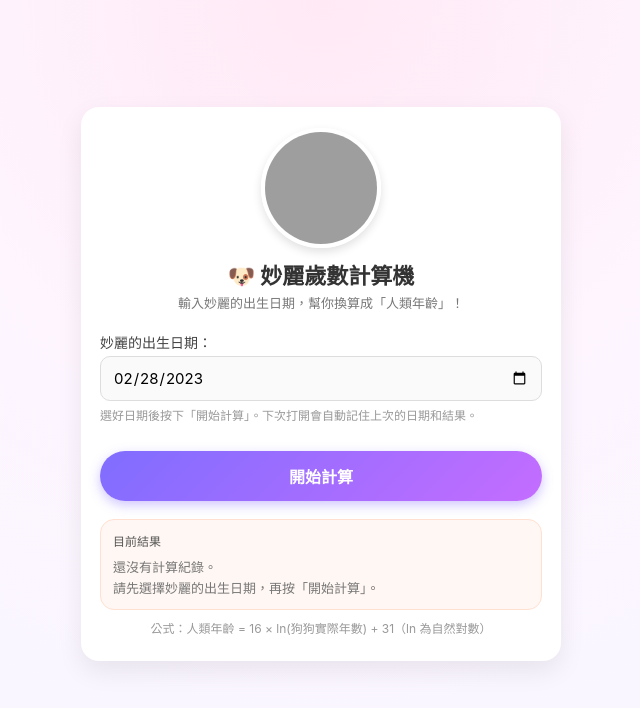
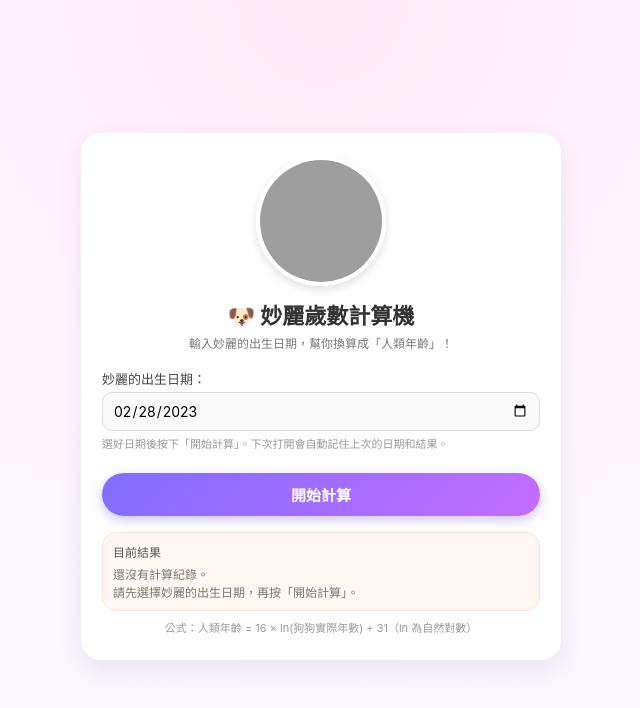
Before and after one commit to yun355626/day12, a plain HTML site: page index.html in a window 1280 px wide. Shown: the whole page, without its empty margins (319-959 px from the left). Drawn offline with Linux system fonts and the light colour scheme; grey boxes are pictures that could not be loaded.

Commit message:
修改頁面

```diff
--- a/index.html
+++ b/index.html
@@ -3,6 +3,9 @@
 <head>
   <meta charset="UTF-8" />
   <title>妙麗歲數計算機</title>
+
+  <!-- 手機版關鍵：讓畫面以裝置寬度為主 -->
+  <meta name="viewport" content="width=device-width, initial-scale=1, maximum-scale=1" />
 
   <style>
     /* 全域設定：字型與盒模型 */
@@ -11,40 +14,48 @@
       font-family: -apple-system, BlinkMacSystemFont, "Segoe UI", sans-serif;
     }
 
-    /* 手機優先：背景 + 置中卡片 */
+    /* 讓整個視窗是一個完整畫面，且頁面本身不出現 X/Y 捲軸 */
+    html,
     body {
+      width: 100%;
+      height: 100%;
       margin: 0;
-      min-height: 100vh;
+      padding: 0;
+      overflow: hidden; /* 頁面層級不出現捲軸 */
+    }
+
+    /* 手機優先背景 + 置中卡片 */
+    body {
+      padding: 8px 10px 16px;
       display: flex;
       justify-content: center;
-      align-items: flex-start;
-      padding:
-        calc(8px + env(safe-area-inset-top, 0px))
-        calc(12px + env(safe-area-inset-right, 0px))
-        calc(16px + env(safe-area-inset-bottom, 0px))
-        calc(12px + env(safe-area-inset-left, 0px));
+      align-items: center;
       background: radial-gradient(circle at top, #ffe9f5 0, #fef5ff 40%, #f6f7ff 100%);
     }
 
-    /* 主卡片容器：手機幾乎滿版，桌機置中 */
+    /* 主卡片：在手機上幾乎滿版，必要時「卡片內部」才垂直捲動 */
     .app-container {
       width: 100%;
-      max-width: 440px;
-      margin: 12px auto 24px;
+      max-width: 480px;
+      max-height: 100%;          /* 不超過螢幕高度 */
+      margin: 0 auto;
       background: #ffffff;
-      border-radius: 18px;
-      padding: 20px 18px 22px;
-      box-shadow: 0 10px 26px rgba(0, 0, 0, 0.08);
+      border-radius: 20px;
+      padding: 22px 20px 24px;
+      box-shadow: 0 8px 24px rgba(0, 0, 0, 0.08);
       border: 1px solid rgba(255, 255, 255, 0.9);
+
+      overflow-y: auto;          /* 只在卡片內部允許垂直捲動 */
+      overflow-x: hidden;        /* 不會出現水平捲軸 */
     }
 
     /* 狗狗圓形頭像 */
     .dog-photo {
-      width: 104px;
-      height: 104px;
+      width: 120px;
+      height: 120px;
       border-radius: 50%;
       overflow: hidden;
-      margin: 0 auto 10px;
+      margin: 0 auto 12px;
       border: 4px solid #fff;
       box-shadow: 0 4px 10px rgba(0, 0, 0, 0.12);
     }
@@ -57,7 +68,7 @@
 
     /* 標題與說明文字（置中） */
     .app-title {
-      font-size: 20px;
+      font-size: 21px;
       font-weight: 700;
       text-align: center;
       color: #333;
@@ -65,31 +76,30 @@
     }
 
     .subtitle {
-      font-size: 13px;
+      font-size: 12px;
       text-align: center;
       color: #777;
       margin-bottom: 18px;
-      line-height: 1.5;
     }
 
     /* 輸入區塊 */
     .input-group {
-      margin-bottom: 12px;
+      margin-bottom: 10px;
     }
 
     label {
       display: block;
-      font-size: 14px;
+      font-size: 13px;
       color: #444;
       margin-bottom: 4px;
     }
 
     input[type="date"] {
       width: 100%;
-      padding: 11px 12px;
+      padding: 9px 10px;
       border-radius: 10px;
       border: 1px solid #ddd;
-      font-size: 15px;
+      font-size: 14px;
       background: #fafafa;
       outline: none;
       transition: border-color 0.15s ease, box-shadow 0.15s ease, background 0.15s ease;
@@ -102,20 +112,19 @@
     }
 
     .hint-text {
-      margin-top: 6px;
-      font-size: 12px;
+      margin-top: 4px;
+      font-size: 11px;
       color: #999;
-      line-height: 1.5;
     }
 
     /* 計算按鈕：寬度 100%，像手機 App 按鈕 */
     .btn {
       width: 100%;
-      margin-top: 14px;
-      padding: 13px 18px;
+      margin-top: 12px;
+      padding: 11px 16px;
       border-radius: 999px;
       border: none;
-      font-size: 16px;
+      font-size: 15px;
       font-weight: 700;
       cursor: pointer;
       color: #fff;
@@ -136,8 +145,8 @@
 
     /* 結果外框 */
     .result-wrapper {
-      margin-top: 18px;
-      padding: 12px 12px 10px;
+      margin-top: 16px;
+      padding: 10px 10px 8px;
       border-radius: 14px;
       background: #fff7f3;
       border: 1px solid #ffe0d1;
@@ -147,7 +156,7 @@
       display: flex;
       justify-content: space-between;
       align-items: center;
-      margin-bottom: 8px;
+      margin-bottom: 6px;
       font-size: 12px;
       color: #555;
     }
@@ -155,21 +164,18 @@
     .last-time {
       font-size: 11px;
       color: #999;
-      text-align: right;
-      flex-shrink: 0;
-      margin-left: 8px;
     }
 
     /* 兩個結果卡片：狗狗年齡 / 人類年齡 */
     .result-cards {
       display: flex;
       gap: 8px;
-      margin-bottom: 8px;
+      margin-bottom: 6px;
     }
 
     .result-card {
       flex: 1;
-      padding: 10px 10px 8px;
+      padding: 8px 8px 6px;
       border-radius: 10px;
       background: #ffe4da;
       text-align: center;
@@ -186,7 +192,7 @@
     }
 
     .result-value {
-      font-size: 21px;
+      font-size: 20px;
       font-weight: 700;
       color: #c64646;
     }
@@ -198,15 +204,15 @@
     }
 
     .result-text {
-      font-size: 13px;
+      font-size: 12px;
       color: #503434;
-      line-height: 1.6;
+      line-height: 1.5;
     }
 
     .result-placeholder {
-      font-size: 13px;
+      font-size: 12px;
       color: #777;
-      line-height: 1.6;
+      line-height: 1.5;
     }
 
     .error {
@@ -216,61 +222,37 @@
 
     /* 公式文字 */
     .formula {
-      margin-top: 10px;
-      font-size: 12px;
+      margin-top: 8px;
+      font-size: 11px;
       color: #999;
       text-align: center;
-      line-height: 1.5;
     }
 
-    /* 手機寬度（<= 480px）：結果卡片改直向、整體更像 App */
-    @media (max-width: 480px) {
-      body {
-        align-items: stretch;
+    /* 較小螢幕再微調：讓元素稍微緊湊、結果卡片改為直向 */
+    @media (max-width: 360px) {
+      .app-container {
+        padding: 18px 14px 20px;
+        border-radius: 16px;
       }
-
-      .app-container {
-        margin-top: 4px;
-        margin-bottom: 20px;
-        border-radius: 18px;
-        padding: 18px 16px 20px;
-      }
-
       .result-cards {
         flex-direction: column;
       }
     }
 
-    /* 超小螢幕再微調：讓元素更緊湊 */
-    @media (max-width: 360px) {
+    /* 中型螢幕以上：稍微加大一些，看起來更像小工具頁面 */
+    @media (min-width: 480px) {
       .app-container {
-        padding: 16px 12px 18px;
-        border-radius: 16px;
-      }
-      .subtitle {
-        font-size: 12px;
-      }
-      .result-value {
-        font-size: 20px;
-      }
-    }
-
-    /* 中型螢幕以上：稍微加大一些，看起來更像小工具頁面 */
-    @media (min-width: 768px) {
-      body {
-        padding: 24px 16px 32px;
-        align-items: center;
-      }
-      .app-container {
-        max-width: 480px;
         margin-top: 0;
       }
       .app-title {
         font-size: 22px;
       }
+      .result-value {
+        font-size: 22px;
+      }
       .dog-photo {
-        width: 120px;
-        height: 120px;
+        width: 130px;
+        height: 130px;
       }
     }
   </style>
@@ -278,7 +260,7 @@
 
 <body>
   <div class="app-container">
-    <!-- 頂部：狗狗照片 -->
+    <!-- 頂部：狗狗照片（可以改成自己的圖） -->
     <div class="dog-photo">
       <img
         src="https://images.unsplash.com/photo-1548199973-03cce0bbc87b?auto=format&fit=crop&w=500&q=60"
@@ -292,6 +274,7 @@
     <!-- 日期輸入 -->
     <div class="input-group">
       <label for="birthDate">妙麗的出生日期：</label>
+      <!-- 預設日期可自行修改 -->
       <input type="date" id="birthDate" value="2023-02-28">
       <div class="hint-text">
         選好日期後按下「開始計算」。下次打開會自動記住上次的日期和結果。
@@ -331,9 +314,13 @@
   const lastTimeSpan = document.getElementById("lastTime");
   const calculateBtn = document.getElementById("calculateBtn");
 
+  /**
+   * 把時間字串（ISO 或 Date 物件）格式化成人類好讀的台灣時間
+   */
   function formatDateTime(raw) {
     const d = raw instanceof Date ? raw : new Date(raw);
-    if (isNaN(d.getTime())) return "";
+    if (isNaN(d.getTime())) return ""; // 解析失敗就不顯示
+
     return d.toLocaleString("zh-TW", {
       year: "numeric",
       month: "2-digit",
@@ -343,6 +330,9 @@
     });
   }
 
+  /**
+   * 把結果排版成兩個卡片 + 一段敘述文字
+   */
   function renderResult(dogAgeDisplay, humanAgeDisplay, savedAtText) {
     resultContainer.innerHTML = `
       <div class="result-cards">
@@ -369,15 +359,23 @@
     lastTimeSpan.textContent = savedAtText ? `上次計算：${savedAtText}` : "";
   }
 
+  /**
+   * 顯示錯誤訊息
+   */
   function renderError(message) {
     resultContainer.innerHTML = `<div class="result-placeholder error">${message}</div>`;
     lastTimeSpan.textContent = "";
   }
 
+  /**
+   * 將結果存入 localStorage：
+   *  - savedAt 存 ISO 字串（穩定格式）
+   *  - 顯示時再用 formatDateTime 轉成台灣時間
+   */
   function saveToStorage(birthDateStr, dogAgeDisplay, humanAgeDisplay) {
     const now = new Date();
-    const iso = now.toISOString();
-    const savedAtNice = formatDateTime(now);
+    const iso = now.toISOString();          // 儲存用
+    const savedAtNice = formatDateTime(now); // 顯示用
 
     const payload = {
       birthDate: birthDateStr,
@@ -389,15 +387,20 @@
     return savedAtNice;
   }
 
+  /**
+   * 從 localStorage 載入上一次的結果（如果有）
+   */
   function loadFromStorage() {
     const raw = localStorage.getItem(STORAGE_KEY);
     if (!raw) return;
 
     try {
       const data = JSON.parse(raw);
+
       if (data.birthDate) {
         birthInput.value = data.birthDate;
       }
+
       if (data.dogAge && data.humanAge) {
         const niceTime = data.savedAt ? formatDateTime(data.savedAt) : "";
         renderResult(data.dogAge, data.humanAge, niceTime);
@@ -407,6 +410,13 @@
     }
   }
 
+  /**
+   * 點擊「開始計算」：
+   * 1. 驗證日期
+   * 2. 計算狗狗實際年數
+   * 3. 套公式算人類年齡
+   * 4. 顯示結果 + 存 localStorage
+   */
   calculateBtn.addEventListener("click", () => {
     const birthValue = birthInput.value;
 
@@ -432,7 +442,7 @@
     }
 
     const dogAgeYears = years;
-    const humanAgeYears = 16 * Math.log(dogAgeYears) + 31;
+    const humanAgeYears = 16 * Math.log(dogAgeYears) + 31; // ln
 
     const dogAgeDisplay = dogAgeYears.toFixed(1);
     const humanAgeDisplay = humanAgeYears.toFixed(1);
@@ -441,6 +451,7 @@
     renderResult(dogAgeDisplay, humanAgeDisplay, savedAt);
   });
 
+  // 載入頁面時，把上一次結果帶出來
   document.addEventListener("DOMContentLoaded", loadFromStorage);
 </script>
 
```
